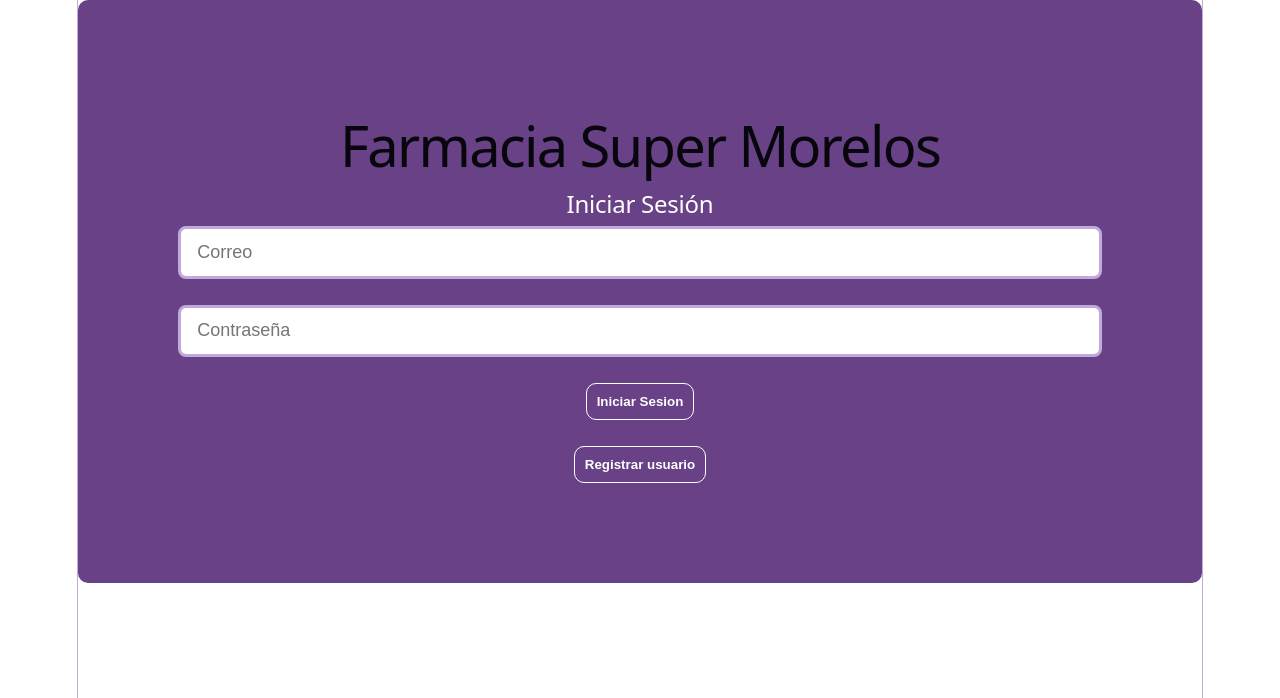
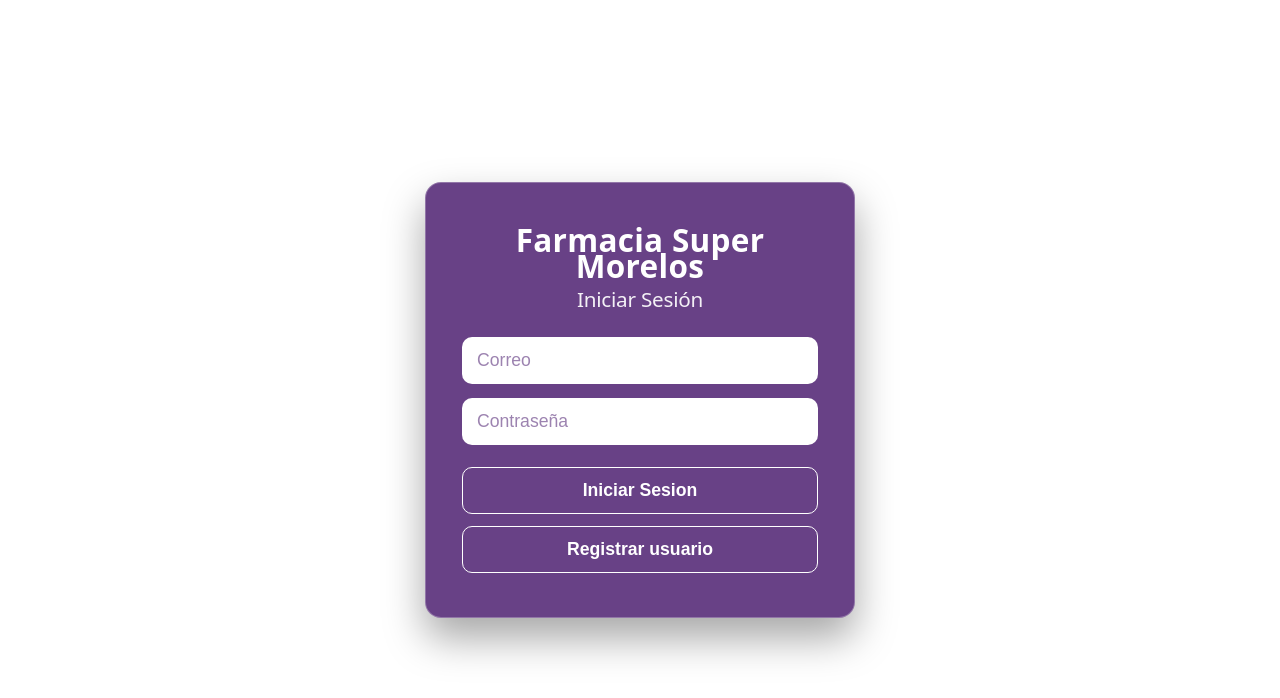
Before and after one commit to nitsuga9c/PWA, a React app in the folder frontend/: page / in a window 1280 px wide. Shown: the top 698 px of the page. Built offline with nearby package versions, Linux system fonts and the light colour scheme; the HTML template or start-up script is replaced by a standard one.

Commit message:
Rediseño completo de las pantallas de login y registro

```diff
--- a/frontend/dev-dist/sw.js
+++ b/frontend/dev-dist/sw.js
@@ -81,7 +81,7 @@ define(['./workbox-7e5eb42b'], (function (workbox) { 'use strict';
     "revision": "3ca0b8505b4bec776b69afdba2768812"
   }, {
     "url": "index.html",
-    "revision": "0.7vns196op9"
+    "revision": "0.s7rek0o50p"
   }], {});
   workbox.cleanupOutdatedCaches();
   workbox.registerRoute(new workbox.NavigationRoute(workbox.createHandlerBoundToURL("index.html"), {
--- a/frontend/src/components/HeaderFarmacia/HeaderFarmacia.css
+++ b/frontend/src/components/HeaderFarmacia/HeaderFarmacia.css
@@ -1,5 +1,5 @@
 .header-farmacia {
-  background-color: #2e1065; /* Morado medianoche*/
+  background-color: #2e1065; /* Morado medianoche */
   color: #ebdddd;
   padding: 16px 24px;
   display: flex;
@@ -32,14 +32,36 @@
   padding: 4px 10px;
   border-radius: 20px;
   font-size: 0.85rem;
+  transition: all 0.25s ease;
+}
+
+.header-status-badge--admin {
+  background-color: rgba(233, 213, 255, 0.18);
+  box-shadow: 0 0 12px rgba(216, 180, 254, 0.35);
+}
+
+.header-status-badge--user {
+  background-color: rgba(255, 255, 255, 0.08);
 }
 
 .header-pulse-dot {
   width: 8px;
   height: 8px;
-  background-color: #fc0101; /* Lavanda brillante */
   border-radius: 50%;
   animation: pulse 2s infinite;
+  transition: all 0.25s ease;
+}
+
+/* Luz para Admin */
+.header-pulse-dot--admin {
+  background-color: #ffdd00;
+  box-shadow: 0 0 10px 3px rgba(233, 213, 255, 0.95);
+}
+
+/* Luz para Usuario */
+.header-pulse-dot--user {
+  background-color: #ff0000;
+  box-shadow: 0 0 6px 1px rgb(224, 44, 44);
 }
 
 .header-status-text {
@@ -64,6 +86,6 @@
 
 @keyframes pulse {
   0% { transform: scale(0.95); opacity: 0.8; }
-  50% { transform: scale(1.1); opacity: 1; }
+  50% { transform: scale(1.15); opacity: 1; }
   100% { transform: scale(0.95); opacity: 0.8; }
 }
--- a/frontend/src/components/HeaderFarmacia/HeaderFarmacia.jsx
+++ b/frontend/src/components/HeaderFarmacia/HeaderFarmacia.jsx
@@ -1,15 +1,20 @@
 import React from 'react';
-import './HeaderFarmacia.css'; //Css
+import './HeaderFarmacia.css';
 
 export default function HeaderFarmacia({ onLogout }) {
+  const role = localStorage.getItem('role');
+  const esAdmin = role === 'admin';
+
   return (
     <header className="header-farmacia">
       <div className="header-brand-container">
         <h1 className="header-title">Farmacia Super Morelos</h1>
 
-        <div className="header-status-badge">
-          <span className="header-pulse-dot"></span>
-          <span className="header-status-text">En línea</span>
+        <div className={`header-status-badge ${esAdmin ? 'header-status-badge--admin' : 'header-status-badge--user'}`}>
+          <span className={`header-pulse-dot ${esAdmin ? 'header-pulse-dot--admin' : 'header-pulse-dot--user'}`}></span>
+          <span className="header-status-text">
+            {esAdmin ? 'Admin · En línea' : 'En línea'}
+          </span>
         </div>
       </div>
 
--- a/frontend/src/index.css
+++ b/frontend/src/index.css
@@ -1,15 +1,15 @@
 :root {
-  --text: #6b6375;
-  --text-h: #08060d;
-  --bg: #fff;
-  --border: #e5e4e7;
-  --code-bg: #f4f3ec;
-  --accent: #aa3bff;
-  --accent-bg: rgba(170, 59, 255, 0.1);
-  --accent-border: rgba(170, 59, 255, 0.5);
-  --social-bg: rgba(244, 243, 236, 0.5);
+  --text: #9ca3af;
+  --text-h: #f3f4f6;
+  --bg: #16171d;
+  --border: #2e303a;
+  --code-bg: #1f2028;
+  --accent: #c084fc;
+  --accent-bg: rgba(192, 132, 252, 0.15);
+  --accent-border: rgba(192, 132, 252, 0.5);
+  --social-bg: rgba(47, 48, 58, 0.5);
   --shadow:
-    rgba(0, 0, 0, 0.1) 0 10px 15px -3px, rgba(0, 0, 0, 0.05) 0 4px 6px -2px;
+    rgba(0, 0, 0, 0.4) 0 10px 15px -3px, rgba(0, 0, 0, 0.25) 0 4px 6px -2px;
 
   --sans: system-ui, 'Segoe UI', Roboto, sans-serif;
   --heading: system-ui, 'Segoe UI', Roboto, sans-serif;
@@ -17,9 +17,9 @@
 
   font: 18px/145% var(--sans);
   letter-spacing: 0.18px;
-  color-scheme: light dark;
+  color-scheme: dark;
   color: var(--text);
-  background: var(--bg);
+  background-color: var(--bg);
   font-synthesis: none;
   text-rendering: optimizeLegibility;
   -webkit-font-smoothing: antialiased;
@@ -30,36 +30,16 @@
   }
 }
 
-@media (prefers-color-scheme: dark) {
-  :root {
-    --text: #9ca3af;
-    --text-h: #f3f4f6;
-    --bg: #16171d;
-    --border: #2e303a;
-    --code-bg: #1f2028;
-    --accent: #c084fc;
-    --accent-bg: rgba(192, 132, 252, 0.15);
-    --accent-border: rgba(192, 132, 252, 0.5);
-    --social-bg: rgba(47, 48, 58, 0.5);
-    --shadow:
-      rgba(0, 0, 0, 0.4) 0 10px 15px -3px, rgba(0, 0, 0, 0.25) 0 4px 6px -2px;
-  }
-
-  #social .button-icon {
-    filter: invert(1) brightness(2);
-  }
-}
-
 body {
   margin: 0;
+  padding: 0;
 }
 
 #root {
-  width: 1126px;
-  max-width: 100%;
-  margin: 0 auto; /*Es aqui*/
-  text-align: center;
-  border-inline: 1px solid var(--border);
+  width: 100%;
+  max-width: none;
+  margin: 0;
+  padding: 0;
   min-height: 100svh;
   display: flex;
   flex-direction: column;
@@ -109,3 +89,7 @@ code {
   padding: 4px 8px;
   background: var(--code-bg);
 }
+
+#social .button-icon {
+  filter: invert(1) brightness(2);
+}
--- /dev/null
+++ b/frontend/src/pages/Login.css
@@ -0,0 +1,110 @@
+.login-pantalla {
+  min-height: 100svh;
+  width: 100%;
+  display: flex;
+  align-items: center;
+  justify-content: center;
+  padding: 24px;
+  box-sizing: border-box;
+  font-family: sans-serif;
+}
+
+.login-card {
+  width: 100%;
+  max-width: 430px;
+  background: #684186;
+  color: #ffffff;
+  padding: 44px 36px;
+  border-radius: 16px;
+  border: 1px solid rgba(255, 255, 255, 0.28);
+  box-shadow: 0 20px 40px rgba(0, 0, 0, 0.35);
+  box-sizing: border-box;
+  text-align: center;
+}
+
+.login-titulo {
+  margin: 0 0 8px;
+  font-size: 1.75rem;
+  font-weight: 700;
+  color: #ffffff;
+  letter-spacing: 0.3px;
+}
+
+.login-subtitulo {
+  margin: 0 0 26px;
+  font-size: 1.15rem;
+  font-weight: 500;
+  color: #ffffff;
+  opacity: 0.92;
+}
+
+.login-form {
+  display: flex;
+  flex-direction: column;
+  gap: 14px;
+}
+
+.login-input {
+  width: 100%;
+  padding: 12px 14px;
+  border-radius: 10px;
+  border: 1px solid rgba(255, 255, 255, 0.35);
+  background-color: #ffffff;
+  color: #684186;
+  font-family: sans-serif;
+  font-size: 0.98rem;
+  box-sizing: border-box;
+  transition: transform 0.15s ease, box-shadow 0.2s ease, border-color 0.2s ease;
+}
+
+.login-input::placeholder {
+  color: #684186;
+  opacity: 0.65;
+}
+
+.login-input:focus {
+  outline: none;
+  border-color: #ffffff;
+  box-shadow: 0 0 0 3px rgba(255, 255, 255, 0.28);
+}
+
+.login-acciones {
+  display: flex;
+  flex-direction: column;
+  gap: 12px;
+  margin-top: 8px;
+}
+
+.login-btn {
+  width: 100%;
+  padding: 12px 18px;
+  background: #684186;
+  color: #ffffff;
+  font-weight: 600;
+  font-family: sans-serif;
+  font-size: 0.98rem;
+  border-radius: 10px;
+  border: 1px solid #ffffff;
+  cursor: pointer;
+  transition: background-color 0.2s ease, transform 0.15s ease, box-shadow 0.2s ease;
+}
+
+.login-btn:hover {
+  background: #ffffff;
+  color: #684186;
+  box-shadow: 0 8px 18px rgba(0, 0, 0, 0.2);
+}
+
+.login-btn:active {
+  transform: scale(0.99);
+}
+
+@media (max-width: 480px) {
+  .login-card {
+    padding: 32px 22px;
+  }
+
+  .login-titulo {
+    font-size: 1.45rem;
+  }
+}
--- a/frontend/src/pages/Login.jsx
+++ b/frontend/src/pages/Login.jsx
@@ -1,6 +1,7 @@
 import React, { useState } from 'react';
 import { loginRequest } from '../services/api';
 import { useNavigate } from 'react-router-dom';
+import './Login.css';
 
 export default function Login() {
   const [email, setEmail] = useState('');
@@ -22,37 +23,45 @@ export default function Login() {
   };
 
   return (
-    <div style={{ background: '#684186', padding: 100, fontFamily: 'sans-serif' , borderRadius: 10, borderColor: '#FFF'}}>
-      <h1>Farmacia Super Morelos</h1>
-      <h2 style={{ color: '#fff', padding: 0}}>Iniciar Sesión</h2>
-      <form onSubmit={handleSubmit}>
-        <input type="email" placeholder="Correo" value={email} onChange={e => setEmail(e.target.value)} required /><br/><br/>
-        <input type="password" placeholder="Contraseña" value={password} onChange={e => setPassword(e.target.value)} required /><br/><br/>
-        <button style= {{  padding: 10,
-          background: '#684186',
-          color: '#fff',
-          fontWeight: 600,
-          fontFamily: 'sans-serif',
-          borderRadius: 10,
-          border: '1px solid #fff',
-          cursor: 'pointer'}} type="submit">Iniciar Sesion</button>
-      </form>
+    <div className="login-pantalla">
+      <div className="login-card">
+        <h1 className="login-titulo">Farmacia Super Morelos</h1>
+        <h2 className="login-subtitulo">Iniciar Sesión</h2>
 
-      <br />
-      <button type="button"onClick={() => navigate('/registro')}
-        style={{
-          padding: 10,
-          background: '#684186',
-          color: '#fff',
-          fontWeight: 600,
-          fontFamily: 'sans-serif',
-          borderRadius: 10,
-          border: '1px solid #fff',
-          cursor: 'pointer'
-        }}
-      >
-        Registrar usuario
-      </button>
+        <form onSubmit={handleSubmit} className="login-form">
+          <input
+            type="email"
+            placeholder="Correo"
+            value={email}
+            onChange={(e) => setEmail(e.target.value)}
+            required
+            className="login-input"
+          />
+
+          <input
+            type="password"
+            placeholder="Contraseña"
+            value={password}
+            onChange={(e) => setPassword(e.target.value)}
+            required
+            className="login-input"
+          />
+
+          <div className="login-acciones">
+            <button type="submit" className="login-btn">
+              Iniciar Sesion
+            </button>
+
+            <button
+              type="button"
+              onClick={() => navigate('/registro')}
+              className="login-btn"
+            >
+              Registrar usuario
+            </button>
+          </div>
+        </form>
+      </div>
     </div>
   );
 }
```
Also changed, not shown: frontend/src/pages/Registro.css (+88 -19 lines), frontend/src/services/colaOffline.js (added, +132 -0 lines).
